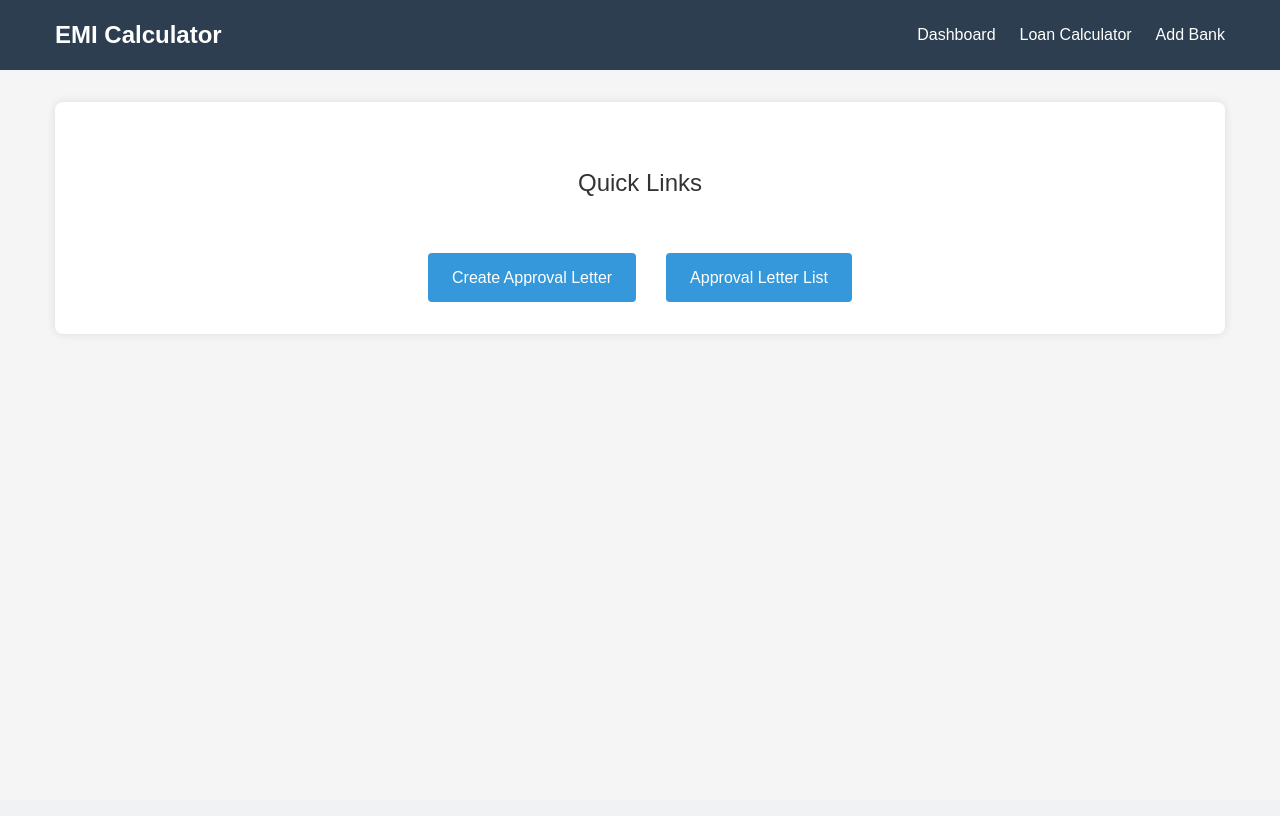
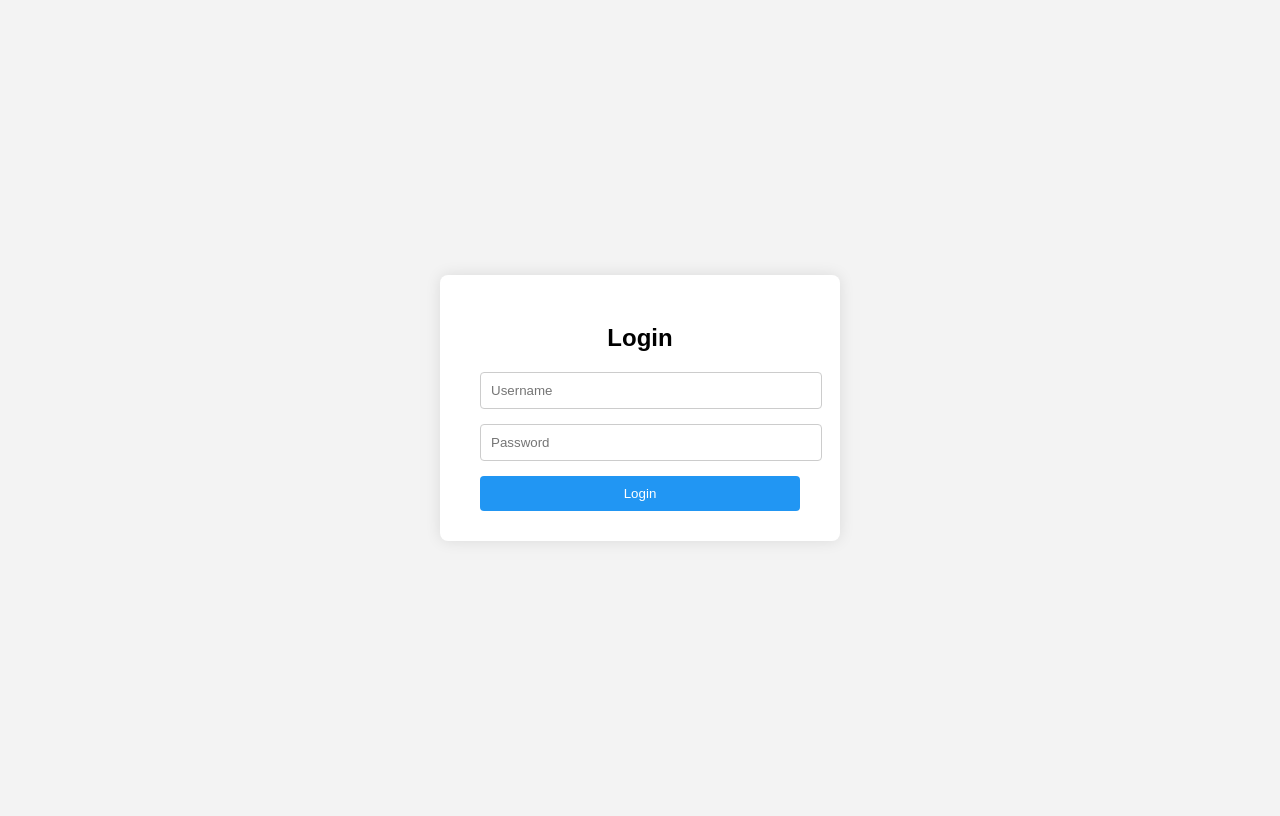
Before and after one commit to wakeelwahid/thmudraoffice_project, a Django app: page / in a window 1280 px wide. Before the commit the page ends 334 px from the top, so only its background shows below. Run offline with Django 5.2, Linux system fonts and the light colour scheme.

Commit message:
update files

```diff
--- a/myproject/myapp/templates/addbank.html
+++ b/myproject/myapp/templates/addbank.html
@@ -62,5 +62,9 @@
     {% endif %}
   </div>
 </form>
-
+<script>
+   document.querySelector('.mobile-menu-btn').addEventListener('click', function() {
+            document.querySelector('.nav-menu').classList.toggle('active');
+        });
+</script>
 {% endblock %}
--- a/myproject/myapp/templates/base.html
+++ b/myproject/myapp/templates/base.html
@@ -21,7 +21,7 @@
 <body>
     <header>
         <div class="container header-container">
-            <div class="logo">EMI Calculator</div>
+            <div class="logo">Kredit Bee</div>
             <button class="mobile-menu-btn">☰</button>
             <nav class="nav-menu">
                 <ul>
@@ -30,6 +30,7 @@
                     <li><a href="#">Add Bank</a></li> {% endcomment %}
                     <li><a href="{% url "emiCalculator" %}">Loan Calculator</a></li>
                     <li><a href="{% url "addbank" %}">Add Bank</a></li>
+                    <li><a href="{% url "logout_view" %}" style="color: red;">Logout</a></li>
 
                 </ul>
             </nav>
@@ -38,6 +39,5 @@
      <main class="container">
         {% block content %}{% endblock %}
     </main>
-
     </body>
 </html>
--- a/myproject/myapp/templates/home.html
+++ b/myproject/myapp/templates/home.html
@@ -229,6 +229,12 @@
           console.error("Error fetching bank details:", error);
         });
     });
+
+  document
+    .querySelector(".mobile-menu-btn")
+    .addEventListener("click", function () {
+      document.querySelector(".nav-menu").classList.toggle("active");
+    });
 </script>
 
 {% endblock %}
--- /dev/null
+++ b/myproject/myapp/templates/login.html
@@ -0,0 +1,78 @@
+<!DOCTYPE html>
+<html>
+  <head>
+    <title>Login</title>
+    <style>
+      body {
+        font-family: Arial, sans-serif;
+        background: #f3f3f3;
+        display: flex;
+        height: 100vh;
+        align-items: center;
+        justify-content: center;
+      }
+
+      .form-box {
+        background: #fff;
+        padding: 30px 40px;
+        border-radius: 8px;
+        box-shadow: 0 0 15px rgba(0, 0, 0, 0.1);
+        width: 320px;
+      }
+
+      .form-box h2 {
+        text-align: center;
+        margin-bottom: 20px;
+      }
+
+      input[type="text"],
+      input[type="password"] {
+        width: 100%;
+        padding: 10px;
+        margin-bottom: 15px;
+        border: 1px solid #ccc;
+        border-radius: 4px;
+      }
+
+      button {
+        width: 100%;
+        background-color: #2196f3;
+        color: white;
+        padding: 10px;
+        border: none;
+        border-radius: 4px;
+        cursor: pointer;
+      }
+
+      a {
+        display: block;
+        text-align: center;
+        margin-top: 12px;
+        color: #2196f3;
+      }
+    </style>
+  </head>
+  <body>
+    <div class="form-box">
+      <h2>Login</h2>
+      <form method="POST">
+        {% csrf_token %}
+        <input type="text" name="username" placeholder="Username" required />
+        <input
+          type="password"
+          name="password"
+          placeholder="Password"
+          required
+        />
+        {% if messages %}
+        <ul class="messages">
+          {% for message in messages %}
+          <li class="error" style="color: red;">{{ message }}</li>
+          {% endfor %}
+        </ul>
+        {% endif %}
+        <button type="submit">Login</button>
+      </form>
+    </div>
+  </body>
+</html>
--- a/myproject/myapp/templates/show_banks.html
+++ b/myproject/myapp/templates/show_banks.html
@@ -57,5 +57,9 @@
     {% endfor %}
   </tbody>
 </table>
-
+<script>
+   document.querySelector('.mobile-menu-btn').addEventListener('click', function() {
+            document.querySelector('.nav-menu').classList.toggle('active');
+        });
+</script>
 {% endblock %}
--- a/myproject/myapp/urls.py
+++ b/myproject/myapp/urls.py
@@ -2,8 +2,10 @@ from django.urls import path
 from . import views
 
 urlpatterns = [
-    path('',views.dashboard,name="dashboard"),
+    path('home',views.dashboard,name="dashboard"),
+    path('logout',views.logout_view, name='logout_view'),
 
+    path('',views.kreditbee_login,name="kreditbee_login"),
     path('approval-letter',views.create_letter,name="create_letter"),
     path('emi-calulator',views.emiCalculator,name="emiCalculator"),
     path('approvalletter-list',views.approvalletter,name="approvalletter"),
--- a/myproject/myapp/views.py
+++ b/myproject/myapp/views.py
@@ -2,6 +2,7 @@
 from .forms import PersonaldetailsForm
 from .models import CreateApprovalLetter
 from django.shortcuts import render, get_object_or_404, redirect
+from django.contrib.auth import authenticate, login, logout
 
 def edit_letter(request, pk):
     letter = get_object_or_404(CreateApprovalLetter, pk=pk)
@@ -50,6 +51,25 @@ def create_letter(request):
     return render(request, 'home.html', {'form': form, 'banks': banks})
 
 
+
+def kreditbee_login(request):
+    if request.method == 'POST':
+        username = request.POST['username']
+        password = request.POST['password']
+        user = authenticate(username=username, password=password)
+        if user is not None:
+            login(request, user)
+            return redirect('dashboard')
+        else:
+            messages.error(request, 'Invalid credentials')
+            return render(request, 'login.html')  # Stay on login page with message
+
+    return render(request, 'login.html')
+
+
+def logout_view(request):
+    logout(request)
+    return redirect('kreditbee_login')
 
 # ------------------------
 # 2. EMI Calculator Page
--- a/myproject/myproject/settings.py
+++ b/myproject/myproject/settings.py
@@ -9,7 +9,7 @@ https://docs.djangoproject.com/en/5.2/topics/settings/
 For the full list of settings and their values, see
 https://docs.djangoproject.com/en/5.2/ref/settings/
 """
-
+import os
 from pathlib import Path
 
 # Build paths inside the project like this: BASE_DIR / 'subdir'.
@@ -121,9 +121,9 @@ USE_TZ = True
 
 STATIC_URL = 'static/'
 STATICFILES_DIRS = [
-    BASE_DIR / "static",
-    "/var/www/static/",
+    os.path.join(BASE_DIR, 'static'),
 ]
+STATIC_ROOT = os.path.join(BASE_DIR, 'staticfiles')
 
 # Default primary key field type
 # https://docs.djangoproject.com/en/5.2/ref/settings/#default-auto-field
```
